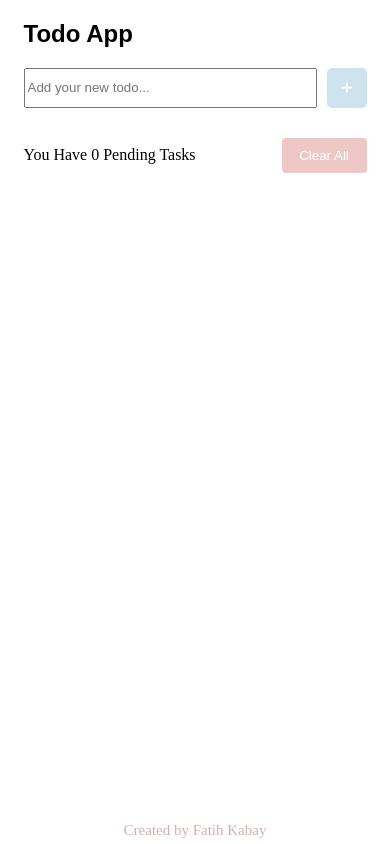
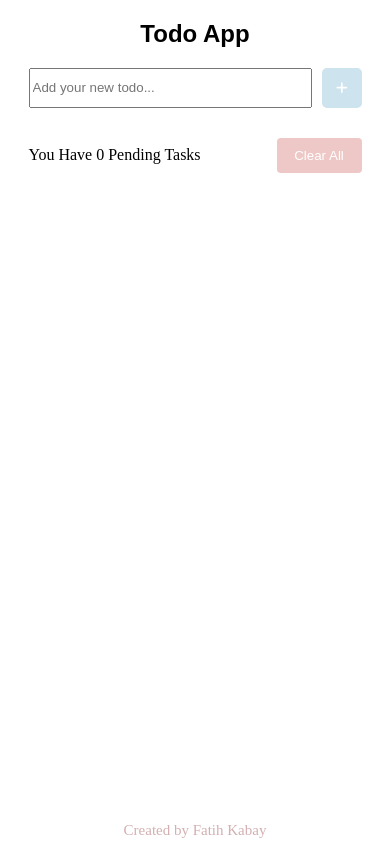
Before and after one commit to fatihkabay/todo-list-react, a React (Create React App) app: page / in a window 390 px wide. Built offline with nearby package versions, Linux system fonts and the light colour scheme.

Commit message:
edit mobile version

```diff
--- a/src/App.css
+++ b/src/App.css
@@ -43,7 +43,6 @@ button {
 }
 
 .list-item {
-  width: 100%;
   display: flex;
   gap: 5px;
   background-color: #eeeeee;
--- a/src/index.css
+++ b/src/index.css
@@ -31,7 +31,7 @@ body {
 @media screen and (max-width: 500px) {
   .container {
     display: flex;
-    align-items: flex-start;
+    align-items: center;
     border-radius: 0;
     width: 100%;
     box-shadow: 0 0 0 0;
@@ -50,19 +50,13 @@ body {
     background-color: #fff;
   }
 
-  .task-input {
-    width: 285px;
+  .task-input{
+    width: 275px;
   }
 
   .todo-text {
     width: 230px;
   }
-
-  .list-item {
-    width: 230px;
-    border-radius: 10px;
-  }
-
 }
 
 @media screen and (min-width: 500px) {
```
